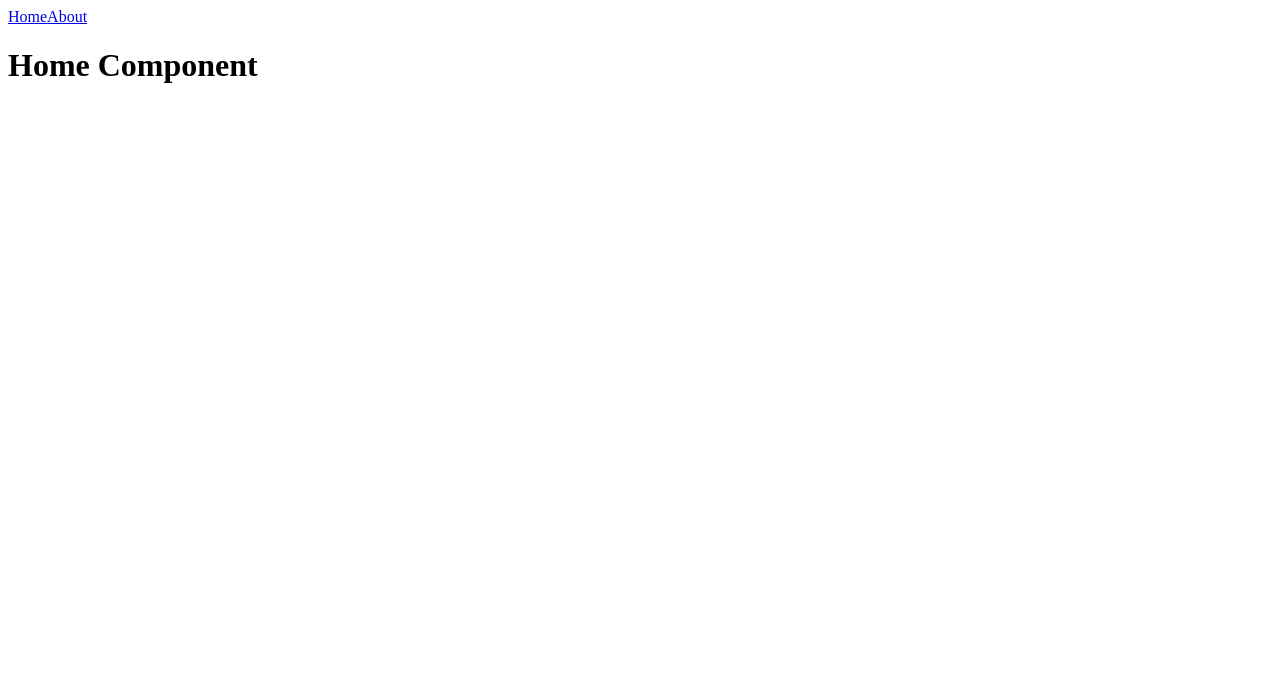
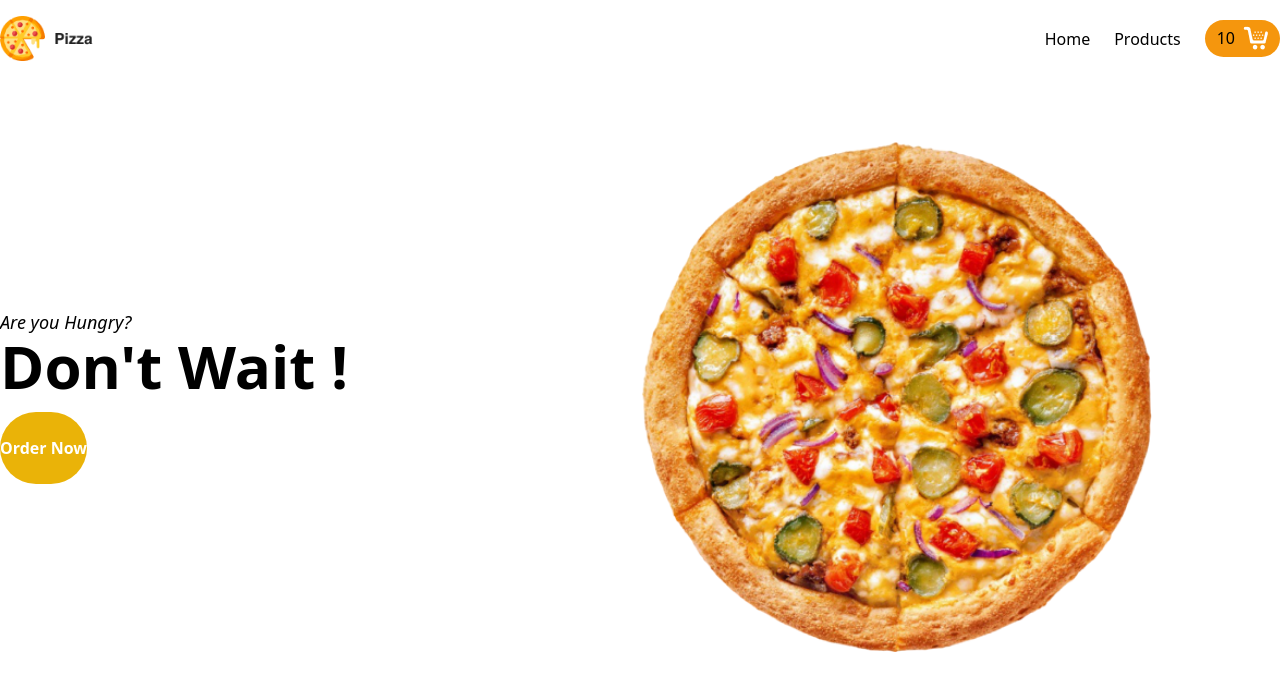
Before and after one commit to kush1912/pizza-cart, a React (Create React App) app: page / in a window 1280 px wide. Shown: the top 690 px of the page. Built offline with nearby package versions, Linux system fonts and the light colour scheme.

Commit message:
Start Home Page

```diff
--- a/public/index.html
+++ b/public/index.html
@@ -24,6 +24,8 @@
       work correctly both with client-side routing and a non-root public URL.
       Learn how to configure a non-root public URL by running `npm run build`.
     -->
+    <!-- talwind Css using CDN -->
+    <script src="https://cdn.tailwindcss.com"></script>
     <title>React App</title>
   </head>
   <body>
--- /dev/null
+++ b/src/App.js
@@ -0,0 +1,52 @@
+import React from 'react'
+
+import {BrowserRouter as Router,Routes, Route } from 'react-router-dom' // All are TitleCase
+//Content inside router needs to be wrapped inside a container tag
+
+import Home from './pages/Home'
+import Navigation from './components/Navigation'
+import Products from './pages/Products'
+import Cart from './pages/Cart'
+
+export default function App() {
+    return (
+
+        <>
+            <Router>
+                <Navigation/>
+
+                <Routes>
+                    <Route path="/" element={<Home/>} exact></Route>
+                    <Route path="/products" element={<Products/>}></Route>
+                    <Route path="/cart" element={<Cart/>}></Route>
+                </Routes>
+            </Router>
+        </>
+    )
+}
+
+
+/*
+Root Component
+- Class component
+- Functional Component - recommended
+*/
+
+/* 1. These empty brackets are called fragments,
+            return can't return 2 elements together,
+            Jsx compoenents can't return 2 elements
+            hence they need to be wrapped inside some container element div, fragments.
+
+    2. Version Mismatches -  backward compatibilty is not supported
+        1. Switch was replaced by routes
+        2. components was replaced by element
+
+
+*/
+
+/* We can use the href tags as well here, if the file was named as .js extension,
+                    but <a></a> tags will not behave as a single page application and will render the page on
+                    each click, which makes no sense as an application needs to be an SPA.
+<Link to="/">Home</Link>
+<Link to="/about">About</Link> */
+/* Routes array same as in Angular in routing module.ts file */
--- a/src/App.jsx
+++ /dev/null
@@ -1,48 +0,0 @@
-import React from 'react'
-
-import {BrowserRouter as Router,Routes, Route, Link, } from 'react-router-dom' // All are TitleCase
-//Content inside router needs to be wrapped inside a container tag
-
-import Home from './pages/Home'
-import About from './pages/About'
-
-export default function App() {
-    return (
-        /*These empty brackets are called fragments,
-            return can't return 2 elements together,
-            Jsx compoenents can't return 2 elements
-            hence they need to be wrapped inside some container element div, fragments.
-           */
-
-        /*
-            Version Mismatches -  backward compatibilty is not supported
-            1. Switch was replaced by routes
-            2. components was replaced by element
-        */
-
-        <>
-        {/* <h1>helloo...from App</h1>   */}
-            <Router>
-                {/* We can use the href tags as well here, if the file was named as .js extension,
-                    but <a></a> tags will not behave as a single page application and will render the page on
-                    each click, which makes no sense as an application needs to be an SPA.
-                */}
-                <Link to="/">Home</Link>
-                <Link to="/about">About</Link>
-
-                {/* Routes array same as in Angular in routing module.ts file */}
-                <Routes>
-                    <Route path="/" element={<Home/>} exact></Route>
-                    <Route path="/about" element={<About/>}></Route>
-                </Routes>
-            </Router>
-        </>
-    )
-}
-
-
-/*
-Root Component
-- Class component
-- Functional Component - recommended
-*/
--- /dev/null
+++ b/src/components/Navigation.js
@@ -0,0 +1,39 @@
+import React from 'react'
+import {Link} from 'react-router-dom'
+
+export default function Navigation() {
+    const cartStyle={
+        background:'#F5960D',
+        display:'flex',
+        padding:'6px 12px',
+        borderRadius:'50px'
+    }
+    return (
+        <>
+            <nav className="container mx-auto flex items-center justify-between py-4">
+                    <Link to="/">
+                        <img style={{height:45}} src="./images/logo.png" alt='logo'></img>
+                    </Link>
+                <ul className='flex items-center'>
+                    <li><Link to="/">Home</Link></li>
+                    <li className='ml-6'><Link to="/products">Products</Link></li>
+                    <li className='ml-6'>
+                        <Link to="/cart">
+                            <div style={cartStyle}>
+                                <span>10</span>
+                                <img className='ml-2' src='./images/cart.png' alt="cart-logo"></img>
+                            </div>
+                        </Link>
+                    </li>
+                </ul>
+            </nav>
+        </>
+    )
+}
+
+
+/*
+Two ways of applyig css
+    1. by passing Javascript Object
+    2. by passing reference of Javascript Object
+*/
--- /dev/null
+++ b/src/components/ProductList.js
@@ -0,0 +1,11 @@
+import React from 'react'
+
+function ProductList() {
+    return (
+        <div>
+
+        </div>
+    )
+}
+
+export default ProductList
--- a/src/pages/About.jsx
+++ /dev/null
@@ -1,9 +0,0 @@
-import React from 'react'
-
-export default function About() {
-    return (
-        <div>
-            <h1>About Component</h1>
-        </div>
-    )
-}
--- /dev/null
+++ b/src/pages/Cart.js
@@ -0,0 +1,9 @@
+import React from 'react'
+
+export default function Cart() {
+    return (
+        <div>
+            <h1>This is Cart Page</h1>
+        </div>
+    )
+}
--- /dev/null
+++ b/src/pages/Home.js
@@ -0,0 +1,24 @@
+import React from 'react'
+import ProductList from '../components/ProductList'
+
+export default function Home() {
+    return (
+        <>
+            <div className='hero py-16'>
+                <div className='container mx-auto flex items-center justify-between'>
+                    <div className='w-1/2'>
+                        <h6 className='text-lg'><em>Are you Hungry?</em></h6>
+                        <h1 className='text-3x1 md:text-6xl font-bold'>Don't Wait !</h1>
+                        <button className='py-6 py-2 rounded-full text-white font-bold mt-4 bg-yellow-500 hover:bg-yellow-600'>Order Now</button>
+                    </div>
+                    <div className='w-1/2'>
+                        <img className='w-4/5' src='./images/pizza.png' alt='Pizza-icon'></img>
+                    </div>
+                </div>
+            </div>
+            <div>
+                <ProductList/>
+            </div>
+        </>
+    )
+}
--- a/src/pages/Home.jsx
+++ /dev/null
@@ -1,9 +0,0 @@
-import React from 'react'
-
-export default function Home() {
-    return (
-        <div>
-            <h1>Home Component</h1>
-        </div>
-    )
-}
--- /dev/null
+++ b/src/pages/Products.js
@@ -0,0 +1,9 @@
+import React from 'react'
+
+export default function Products() {
+    return (
+        <div>
+            <h1>This is Products Page</h1>
+        </div>
+    )
+}
```
Also changed, not shown: src/components/Navigation.jsx (deleted, +0 -12 lines), src/pages/About.js (added, +9 -0 lines).
